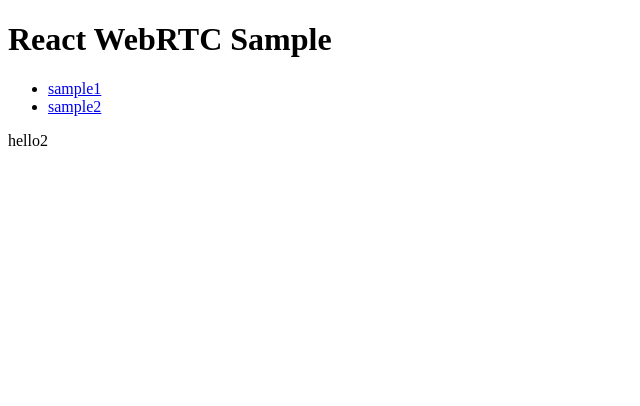
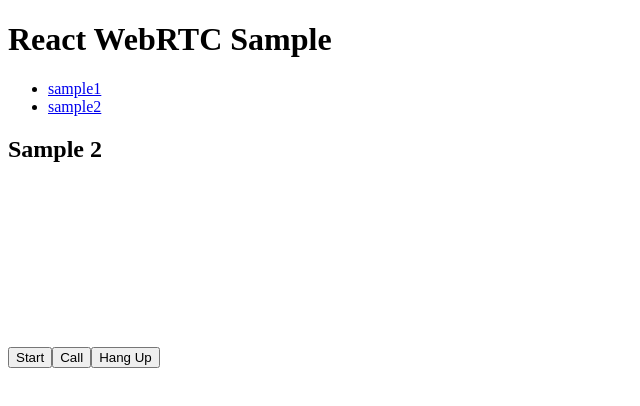
Before and after one commit to macinjoke/react-webrtc-sample, a React app: page /sample2 in a window 1280 px wide. Shown: the top 406 px of the page, without its empty margins (0-640 px from the left). Built offline with nearby package versions, Linux system fonts and the light colour scheme; the HTML template or start-up script is replaced by a standard one.

Commit message:
update Sample2

```diff
--- a/src/components/pages/Sample2.tsx
+++ b/src/components/pages/Sample2.tsx
@@ -1,17 +1,70 @@
 import React from 'react'
 
 interface Props {}
+interface State {
+  isStarting: boolean
+}
 
 /**
  * TODO
  */
-class Sample2 extends React.Component {
+class Sample2 extends React.Component<Props, State> {
+  private localVideoRef: React.RefObject<HTMLVideoElement>
+  // private remoteVideoRef: React.RefObject<HTMLVideoElement>
+
   public constructor(props: Props) {
     super(props)
+    this.localVideoRef = React.createRef()
+    // this.remoteVideoRef = React.createRef()
+    this.state = { isStarting: false }
   }
 
+  public componentDidMount(): void {}
+
   public render() {
-    return <div>hello2</div>
+    const { isStarting } = this.state
+    return (
+      <div>
+        <h2>Sample 2</h2>
+        <video
+          ref={this.localVideoRef}
+          style={{ width: '320px', maxWidth: '100%' }}
+          autoPlay
+          playsInline
+        />
+        <video autoPlay playsInline />
+        <div>
+          <button onClick={this.onClickStart} disabled={isStarting}>
+            Start
+          </button>
+          <button onClick={this.onClickCall}>Call</button>
+          <button onClick={this.onClickHangUp}>Hang Up</button>
+        </div>
+      </div>
+    )
+  }
+
+  private onClickStart = () => {
+    console.log('start')
+    navigator.mediaDevices
+      .getUserMedia({ video: true })
+      .then((mediaStream: MediaStream) => {
+        if (this.localVideoRef.current) {
+          this.localVideoRef.current.srcObject = mediaStream
+          this.setState({ isStarting: true })
+        }
+      })
+      .catch(error => {
+        console.log(error)
+      })
+  }
+
+  private onClickCall = () => {
+    console.log('call')
+  }
+
+  private onClickHangUp = () => {
+    console.log('hang up')
   }
 }
 
```
